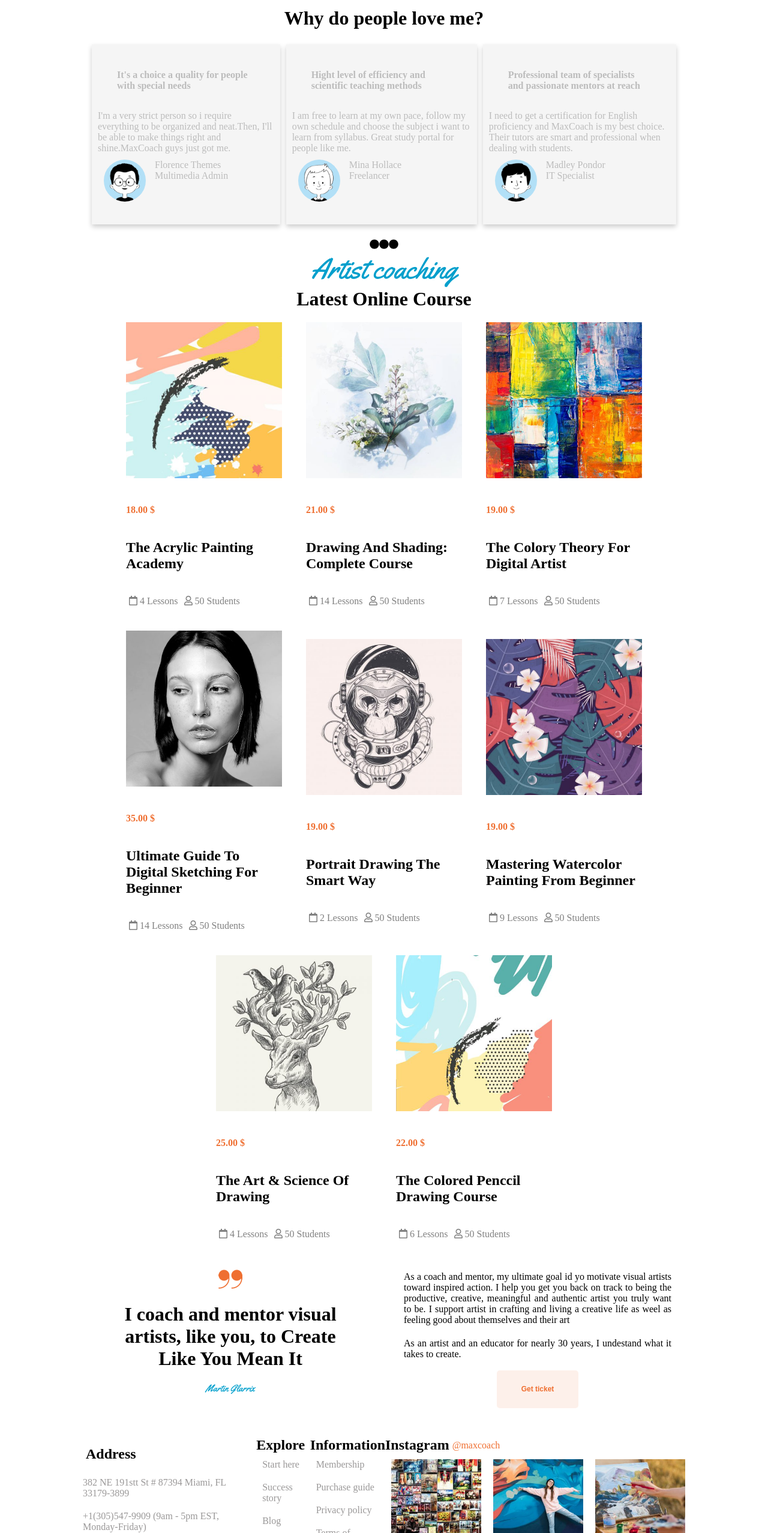
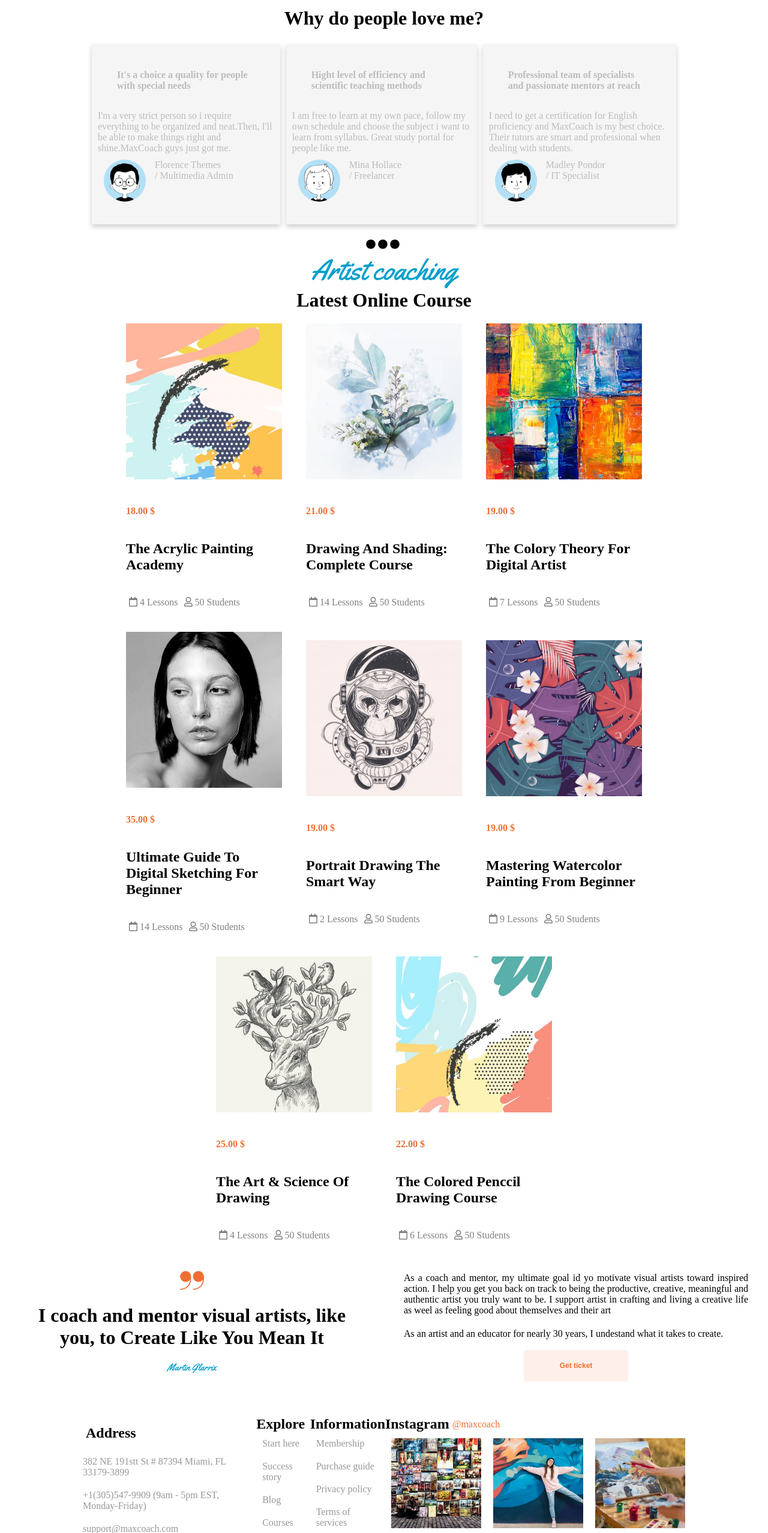
Before and after one commit to bizon-dot/proj-html-vuejs, a Vue app: page / in a window 1280 px wide. Shown: the part 699-3254 px from the top of the page at 60% size. Built offline with nearby package versions, Linux system fonts and the light colour scheme.

Commit message:
Categoria blog

```diff
--- a/src/components/CallToActions.vue
+++ b/src/components/CallToActions.vue
@@ -46,8 +46,6 @@
 
   .row {
     display: flex;
-    width: 80%;
-    margin: 0 auto;
     margin-bottom: em(40);
 
 
--- a/src/components/Testimonials.vue
+++ b/src/components/Testimonials.vue
@@ -27,7 +27,7 @@
                   {{testimonial.author}}
                 </p>
                 <p class="job">
-                  {{testimonial.job}}
+                 / {{testimonial.job}}
                 </p>
               </div>
             </div>
@@ -37,8 +37,11 @@
     </div>
     <div class="box-dots">
       <i class="fas fa-circle"></i>
+      &nbsp;
       <i class="fas fa-circle"></i>
+      &nbsp;
       <i class="fas fa-circle"></i>
+      &nbsp;
 
     </div>
   </div>
@@ -72,6 +75,7 @@
       flex-direction: row;
       justify-content: center;
       align-items: center;
+
       margin: 20px 20px;
 
       .card {
@@ -128,18 +132,12 @@
         }
 
         .box-info {
-
           .author,
           .job {
             text-transform: capitalize;
           }
         }
-
-
       }
-
-
-
     }
 
     .box-dots {
```
